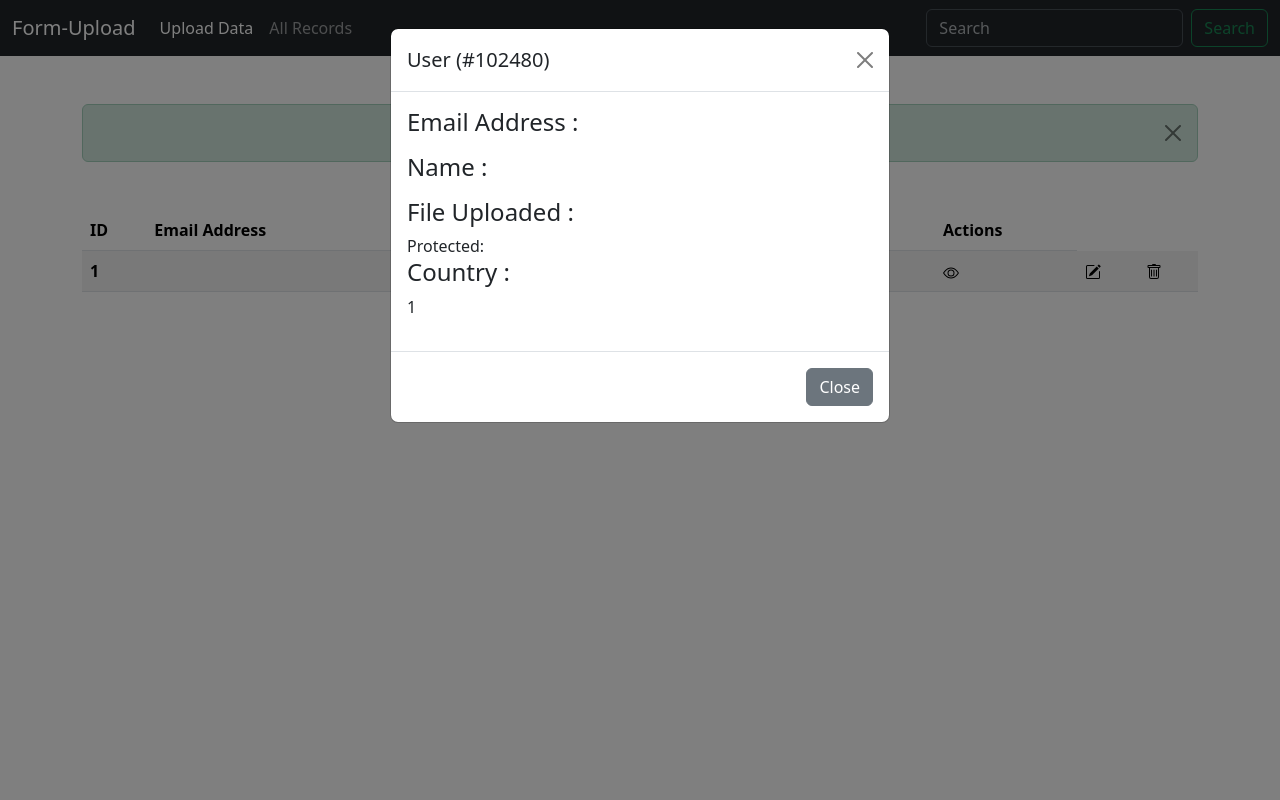
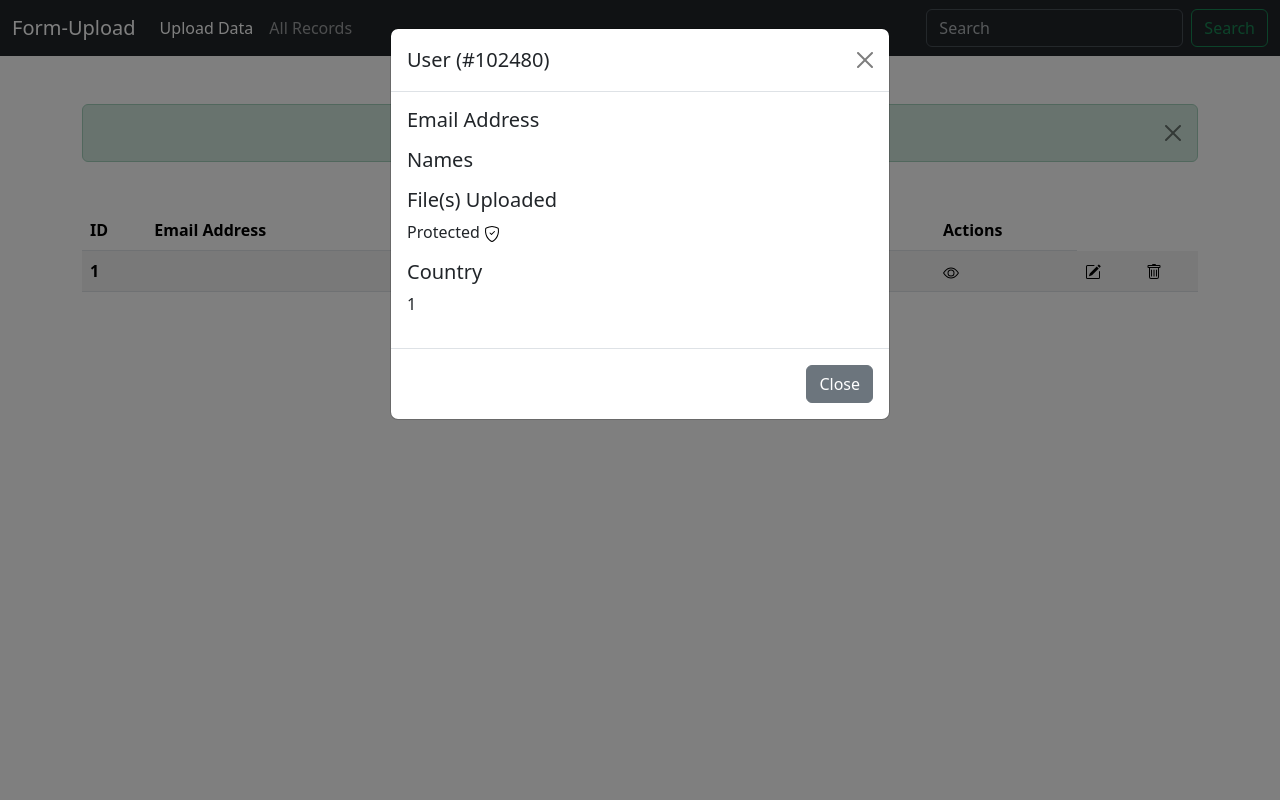
Before and after one commit to nardosteve/php-form-mysql, a PHP site: page /all-records.php in a window 1280 px wide, after a click that opens the changed part. Run offline with PHP 8.4, Linux system fonts and the light colour scheme; tables that the repository leaves empty or names only in its code hold one stand-in row (values such as "Sample post"); data that the repository does not hold is empty.

Commit message:
Viewing a form(s) data by ID

```diff
--- a/all-records.php
+++ b/all-records.php
@@ -36,7 +36,7 @@
             echo '<td>' . $row["country"] . '</td>';
             echo '<div class="row">';
             echo "<td><a href='#view". $row['id'] . "' data-bs-toggle='modal' data-bs-target='#view". $row['id'] . "'><img src='icons/eye.svg'></a></td>";
-            echo "<td><a href='#edit". $row['id'] . "' data-bs-toggle='modal' data-bs-target='#edit' data-bs-whatever='@mdo'><img src='icons/pencil-square.svg'></a></td>";
+            echo "<td><a href='#edit". $row['id'] . "' data-bs-toggle='modal' data-bs-target='#edit". $row['id'] . "' data-bs-whatever='@mdo'><img src='icons/pencil-square.svg'></a></td>";
             echo '<td><a href="db_connection/delete_data.php?deleteId='. $row['id'].'"><img src="icons/trash.svg"></a></td>';
             echo '</div<>';
             echo '</tr>';
@@ -52,17 +52,17 @@
                         </div>
                         <div class='modal-body'>
                 ";
-                            echo "<h1 class='h4'>Email Address :</h1>";
-                            echo '<p>' . $row["emailAddress"] . '</p>';
+                            echo "<h1 class='h5'>Email Address</h1>";
+                            echo '<p class="mb-3">' . $row["emailAddress"] . '</p>';
 
-                            echo "<h1 class='h4'>Name :</h1>";
-                            echo '<p>' . $row["fullNames"] . '</p>';
+                            echo "<h1 class='h5'>Names</h1>";
+                            echo '<p class="mb-3">' . $row["fullNames"] . '</p>';
 
-                            echo "<h1 class='h4'>File Uploaded :</h1>";
-                            echo 'Protected: <img src"../icons/shiel-check.svg">';
+                            echo "<h1 class='h5'>File(s) Uploaded</h1>";
+                            echo '<p class="mb-3">Protected <img src="icons/shield-check.svg"></p>';
 
-                            echo "<h1 class='h4'>Country :</h1>";
-                            echo '<p>' . $row["country"] . '</p>';
+                            echo "<h1 class='h5'>Country</h1>";
+                            echo '<p class="mb-3">' . $row["country"] . '</p>';
             echo "
                         </div>
                         <div class='modal-footer'>
@@ -75,43 +75,43 @@
             echo "</div>";
 
             //Edit Modal Form
-            echo '
-                <div class="modal fade" id="edit" tabindex="-1" aria-labelledby="exampleModalLabel" aria-hidden="true">
-                    <div class="modal-dialog">
-                    <div class="modal-content">
-                        <div class="modal-header">
-                        <h1 class="modal-title fs-5" id="exampleModalLabel">User (#102480)</h1>
-                        <button type="button" class="btn-close" data-bs-dismiss="modal" aria-label="Close"></button>
+            echo "
+                <div class='modal fade' id='edit". $row['id'] . "' tabindex='-1' aria-labelledby='exampleModalLabel' aria-hidden='true'>
+                    <div class='modal-dialog'>
+                    <div class='modal-content'>
+                        <div class='modal-header'>
+                        <h1 class='modal-title fs-5' id='exampleModalLabel'>User (#102480)</h1>
+                        <button type='button' class='btn-close' data-bs-dismiss='modal' aria-label='Close'></button>
                         </div>
-                        <div class="modal-body">
-                        <form>
-                            <div class="mb-3">
-                                <label for="email" class="col-form-label">Email Address</label>
-                                <input type="text" class="form-control" id="email" name="email">
+                        <div class='modal-body'>
+                        <form action='db_connection/update_data.php' method='PUT' enctype='multipart/form-data'>
+                            <div class='mb-3'>
+                                <label for='email' class='col-form-label'>Email Address</label>
+                                <input type='text' class='form-control' value='" . $row['emailAddress'] . "' id='email' name='email'>
                             </div>
-                            <div class="mb-3">
-                                <label for="names" class="col-form-label">Full Names</label>
-                                <input type="text" class="form-control" id="names" name="names">
+                            <div class='mb-3'>
+                                <label for='names' class='col-form-label'>Full Names</label>
+                                <input type='text' class='form-control' value='" . $row['fullNames'] . "' id='names' name='names'>
 
                             </div>
-                            <div class="mb-3">
-                                <label for="uploadFile" class="col-form-label">Upload File</label>
-                                <input type="file" class="form-control" id="uploadFile" name="uploadFile">
+                            <div class='mb-3'>
+                                <label for='uploadFile' class='col-form-label'>Upload File</label>
+                                <input type='file' class='form-control' id='uploadFile' name='uploadFile'>
                             </div>
-                            <div class="mb-3">
-                                <label for="country" class="col-form-label">Country</label>
-                                <input type="text" class="form-control" id="country" name="country">
+                            <div class='mb-3'>
+                                <label for='country' class='col-form-label'>Country</label>
+                                <input type='text' class='form-control' value='" . $row['country'] . "' id='country' name='country'>
                             </div>
                         </form>
                         </div>
-                        <div class="modal-footer">
-                        <button type="button" class="btn btn-secondary" data-bs-dismiss="modal">Close</button>
-                        <button type="submit" class="btn btn-outline-primary">Update</button>
+                        <div class='modal-footer'>
+                        <button type='button' class='btn btn-secondary' data-bs-dismiss='modal'>Close</button>
+                        <button type='submit' class='btn btn-outline-primary'>Update</button>
                         </div>
                     </div>
                     </div>
                 </div>
-            ';
+            ";
         }
 
     }else{
```
Also changed, not shown: db_connection/update_data.php (added, +9 -0 lines), files/64463505254377.35971416.jpg (added).
